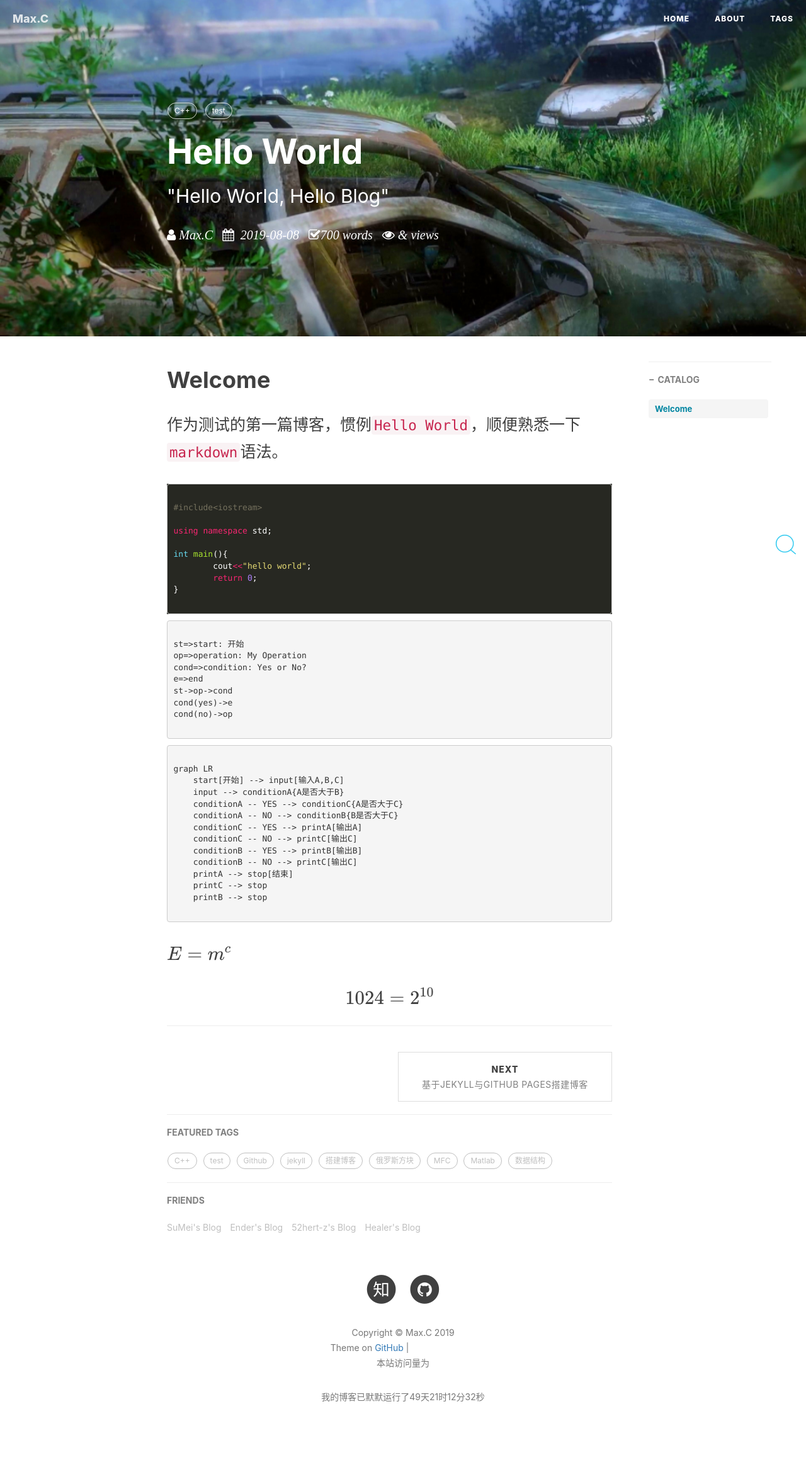
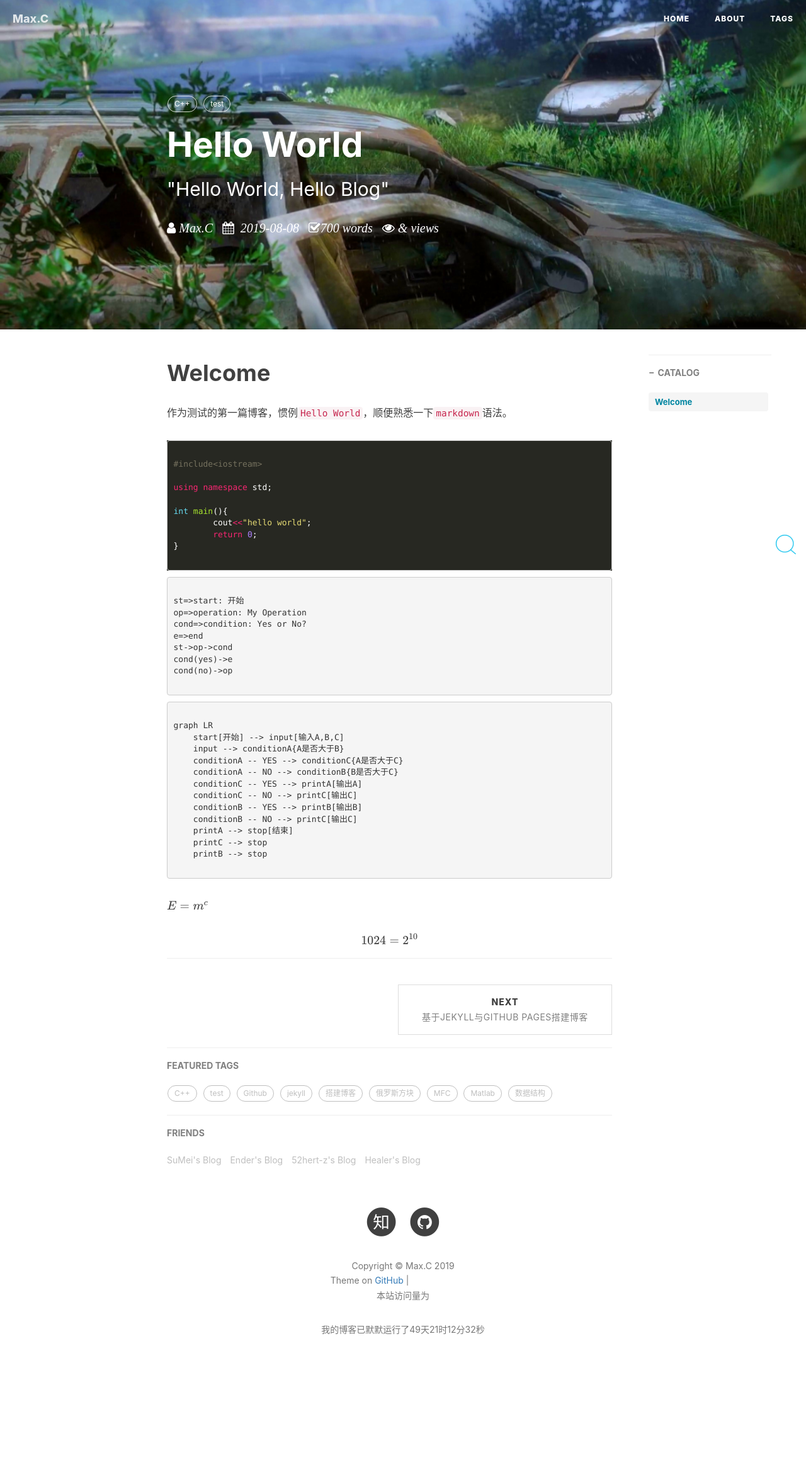
Before and after one commit to 437436999/437436999-coder.github.io, a Jekyll site: the page built from _posts/2019-08-08-hello-world.md, in a window 1280 px wide. Shown: the whole page at 63% size. Built offline with Jekyll 4.4.1, drawn with Linux system fonts in a browser that asks for light colours; nearby versions of some CDN libraries; formulas are drawn with MathJax 3; comment, search, counter and statistics services are not loaded; after the commit the page ends 2215 px from its top, so only the background shows below that; grey boxes are pictures that could not be loaded.

Commit message:
Update hux-blog.css

```diff
--- a/css/hux-blog.css
+++ b/css/hux-blog.css
@@ -136,7 +136,7 @@ body {
      */
   font-family: -apple-system, BlinkMacSystemFont, "Helvetica Neue", "Arial", "PingFang SC", "Hiragino Sans GB", "STHeiti", "Microsoft YaHei", "Microsoft JhengHei", "Source Han Sans SC", "Noto Sans CJK SC", "Source Han Sans CN", "Noto Sans SC", "Source Han Sans TC", "Noto Sans CJK TC", "WenQuanYi Micro Hei", SimSun, sans-serif;
   line-height: 1.7;
-  font-size: 25px;
+  font-size: 16px;
   color: #404040;
   overflow-x: hidden;
 }
@@ -225,7 +225,7 @@ pre code {
   display: block;
   width: auto;
   white-space: pre;
-  word-wrap: normal;
+  word-wrap: break-word;
 }
 .postlist-container {
   margin-bottom: 15px;
```
